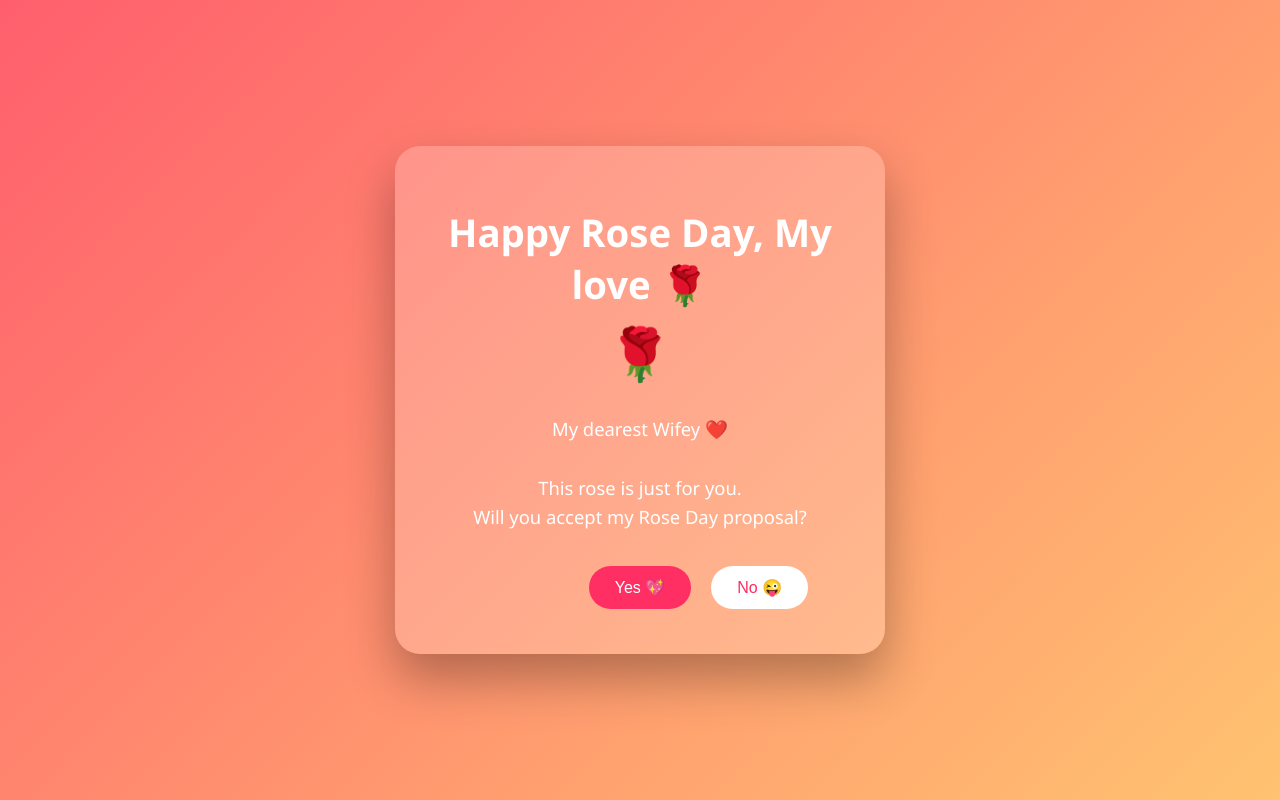
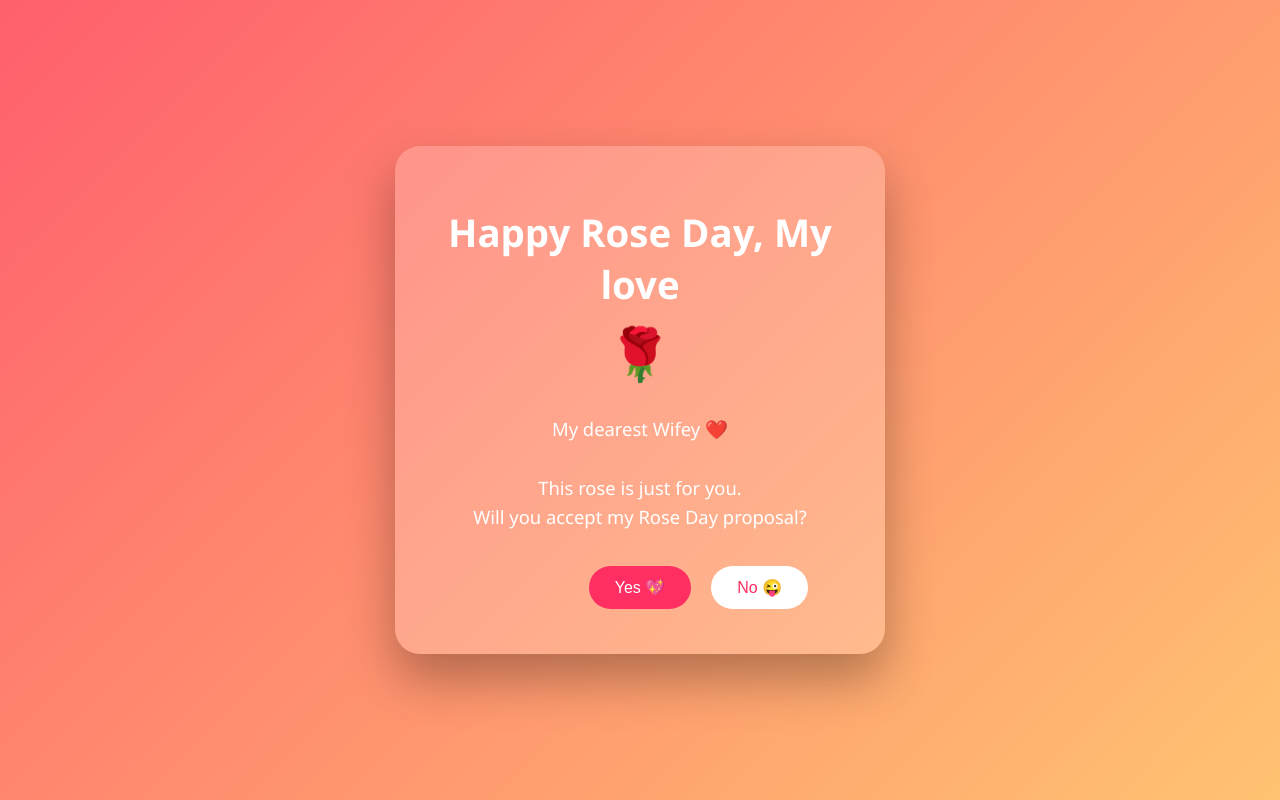
Before and after one commit to nirmalmaheshwari97-cmd/rose-day, a plain HTML site: page index.html in a window 1280 px wide. Drawn offline with Linux system fonts and the light colour scheme.

Commit message:
Update index.html

```diff
--- a/index.html
+++ b/index.html
@@ -88,7 +88,7 @@ button {
 <body>
 
 <div class="card" id="card">
-    <h1>Happy Rose Day, My love 🌹</h1>
+    <h1>Happy Rose Day, My love</h1>
     <div class="rose">🌹</div>
     <p>
         My dearest Wifey ❤️<br><br>
```
